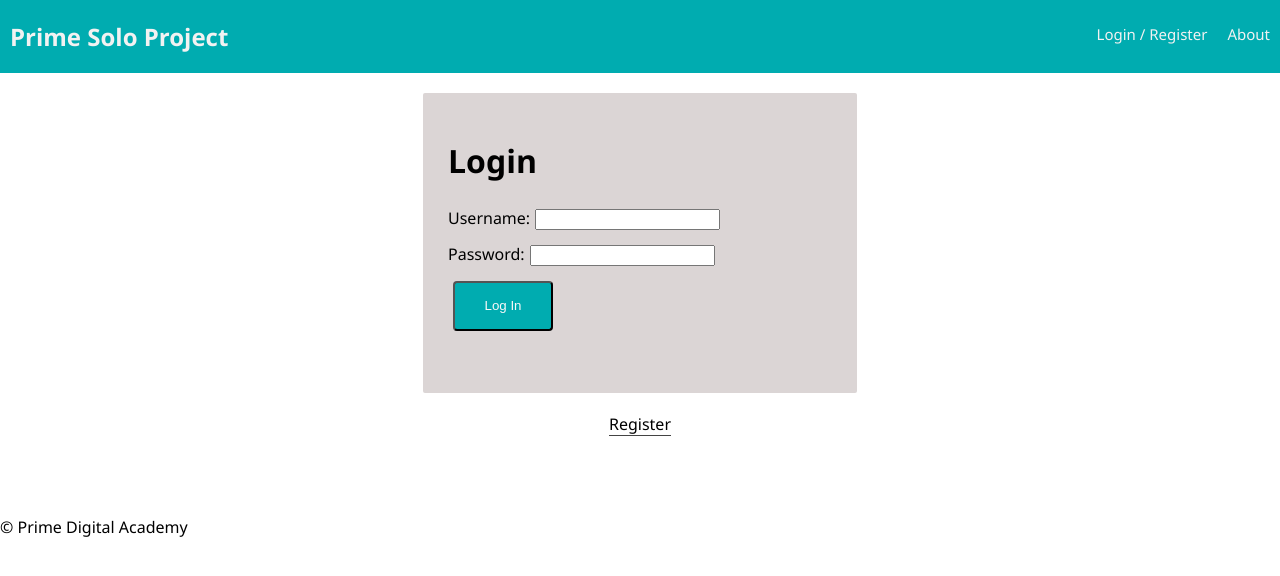
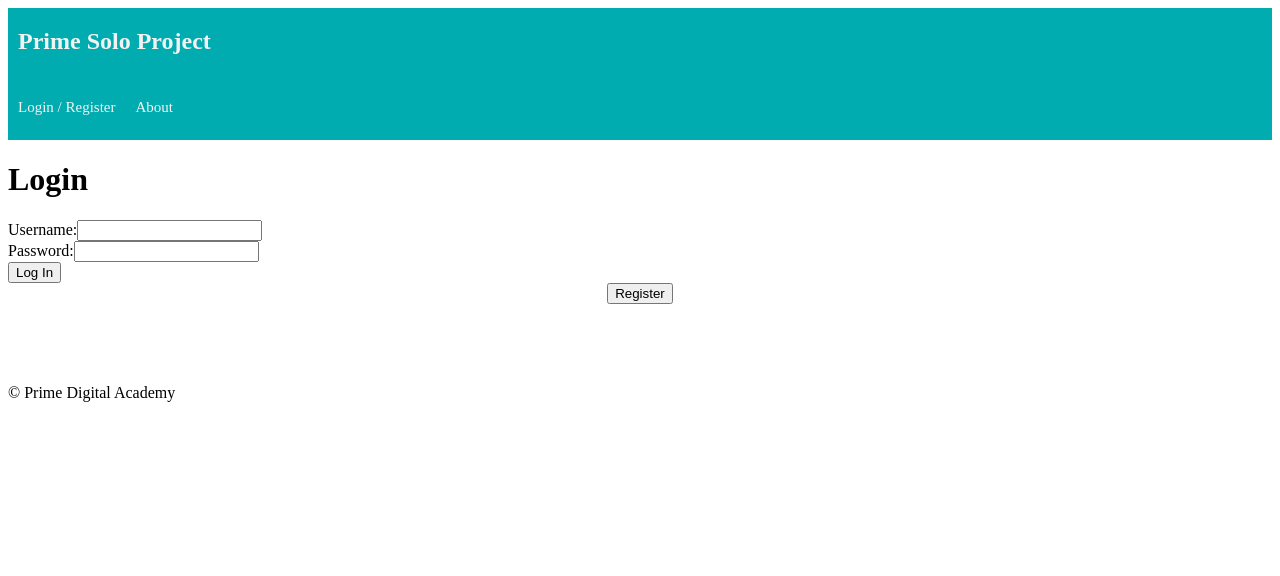
Before and after one commit to nycwajet/prime-solo-project, a React (Create React App) app: page /#/home in a window 1280 px wide. Shown: the top 576 px of the page. Built offline with nearby package versions, Linux system fonts and the light colour scheme; no server answers.

Commit message:
removed pre configured css"

```diff
--- /dev/null
+++ b/src/components/AdminPage/AdminPage.js
@@ -0,0 +1,5 @@
+//Page needs to import the registration form
+
+//display only if admin rights are given
+
+//move register tab????
--- a/src/components/App/App.css
+++ b/src/components/App/App.css
@@ -9,7 +9,6 @@ body {
 }
 
 form {
-    background-color: #dbd5d5;
     width: 30%;
     height: 250px;
     margin: 20px auto;
@@ -21,29 +20,3 @@ input {
     margin: 5px;
     margin-bottom: 10px;
 }
-
-.log-in, .log-out, .register {
-  background-color: #00acb0;
-  border-radius: 4px;
-  color: #f8f8f8;
-  min-height: 50px;
-  min-width: 100px;
-  outline:0;
-  cursor: pointer;
-}
-
-.log-in:hover, .log-out:hover, .register:hover {
-  background-color: #008183;
-}
-
-/* This line makes the "Register" and "Login" buttons look like links */
-.link-button {
-    background:none;
-    color:inherit;
-    border:none;
-    padding:0;
-    font: inherit;
-    outline:0;
-    border-bottom:1px solid #444;
-    cursor: pointer;
-}
--- a/src/components/App/App.js
+++ b/src/components/App/App.js
@@ -17,7 +17,6 @@ import AboutPage from '../AboutPage/AboutPage';
 import UserPage from '../UserPage/UserPage';
 import InfoPage from '../InfoPage/InfoPage';
 
-import './App.css';
 
 class App extends Component {
   componentDidMount () {
@@ -55,6 +54,8 @@ class App extends Component {
               path="/info"
               component={InfoPage}
             />
+                {/* Add an admin page that only works when admin is true */}
+
             {/* If none of the other routes matched, we will show a 404. */}
             <Route render={() => <h1>404</h1>} />
           </Switch>
--- a/src/components/Nav/Nav.css
+++ b/src/components/Nav/Nav.css
@@ -32,5 +32,5 @@
 }
 
 .nav-right {
-  float: right;
+  float: center;
 }
--- a/src/components/UserPage/UserPage.js
+++ b/src/components/UserPage/UserPage.js
@@ -1,17 +1,18 @@
 import React from 'react';
 import { connect } from 'react-redux';
-import LogOutButton from '../LogOutButton/LogOutButton';
+
 
 // this could also be written with destructuring parameters as:
 // const UserPage = ({ user }) => (
 // and then instead of `props.user.username` you could use `user.username`
-const UserPage = (props) => (
+const UserPage = ({user}) => (
+
   <div>
     <h1 id="welcome">
-      Welcome, { props.user.username }!
+      Welcome, { user.username }!
     </h1>
-    <p>Your ID is: {props.user.id}</p>
-    <LogOutButton className="log-in" />
+    <p>Your ID is: {user.id}</p>
+
   </div>
 );
 
```
Also changed, not shown: 1 other file (tests, documents, lock files or other folders).
